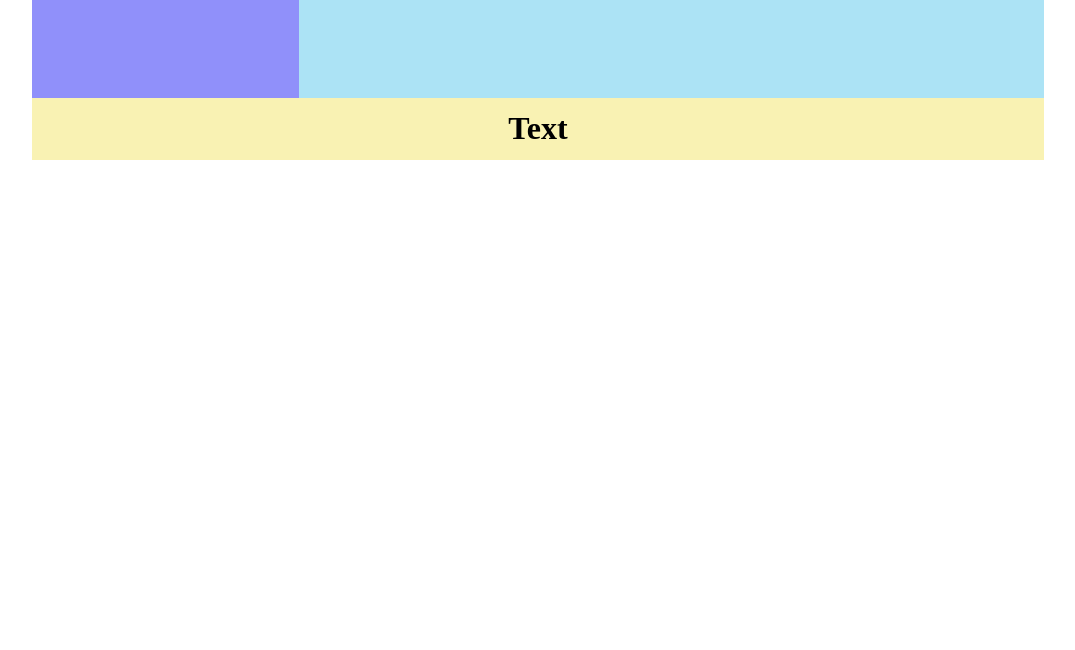
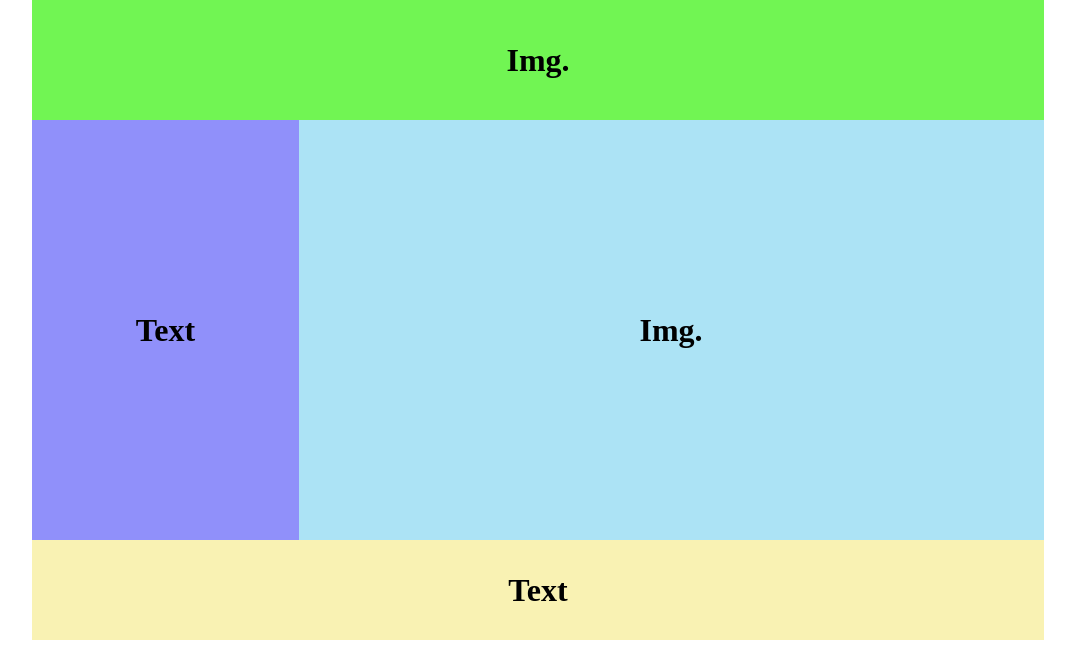
Before and after one commit to BbIXOD/lab-3-frontend, a plain HTML site: page index.html in a window 1280 px wide. Shown: the part 660-1310 px from the top of the page, without its empty margins (102-1177 px from the left). Before the commit the page ends 830 px from the top, so only its background shows below. Drawn offline with Linux system fonts and the light colour scheme.

Commit message:
Minor container style change.
- remove background color
- resize vertically

```diff
--- a/style.css
+++ b/style.css
@@ -1,7 +1,6 @@
 .container {
     width: 80%;
-    height: 50vh;
-    background-color: #00fff7;
+    height: 80vh;
     margin: 10px auto;
 }
 
```
